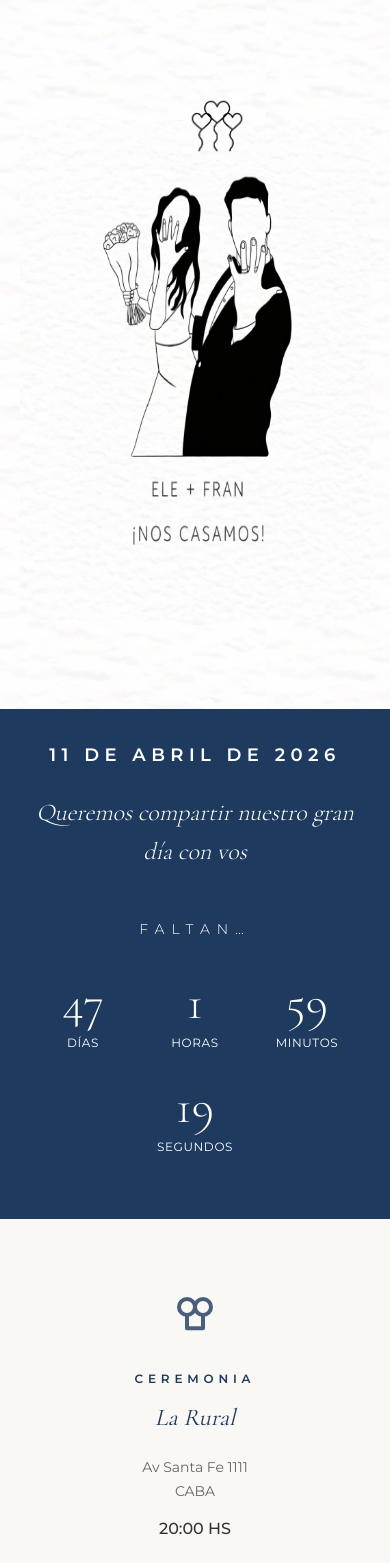
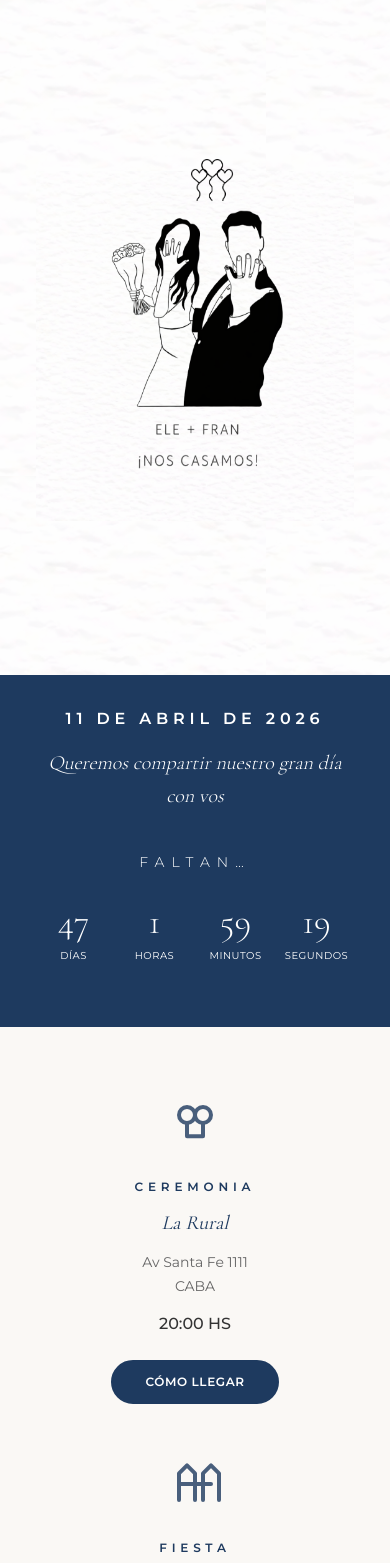
Before and after one commit to pabloisrael/wedding-invite, a Next.js app: page / in a window 390 px wide. Shown: the top 1563 px of the page. Built offline with nearby package versions, Linux system fonts and the light colour scheme.

Commit message:
Fix responsiveness

```diff
--- a/app/components/Countdown.js
+++ b/app/components/Countdown.js
@@ -41,49 +41,49 @@ export default function Countdown() {
     <section className="pt-8 pb-16 md:pt-10 md:pb-20 text-center bg-secondary text-white">
       <div className="container mx-auto px-5 max-w-7xl">
         {/* Date */}
-        <div className="mb-12">
-          <div className="text-lg md:text-2xl tracking-[0.3em] mb-6 uppercase font-semibold">
+        <div className="mb-10 md:mb-12">
+          <div className="text-base md:text-2xl tracking-[0.3em] mb-4 md:mb-6 uppercase font-semibold">
             {CONFIG.date.day} DE {CONFIG.date.month} DE {CONFIG.date.year}
           </div>
-          <p className="font-heading text-2xl md:text-4xl font-light italic leading-relaxed">
+          <p className="font-heading text-xl md:text-4xl font-light italic leading-relaxed px-4">
             {CONFIG.subtitle}
           </p>
         </div>
 
         {/* Countdown */}
-        <h2 className="text-sm md:text-base tracking-[0.5em] mb-10 font-light uppercase">
+        <h2 className="text-sm md:text-base tracking-[0.5em] mb-8 md:mb-10 font-light uppercase">
           FALTAN…
         </h2>
-        <div className="flex justify-center gap-8 md:gap-12 flex-wrap">
-          <div className="min-w-[80px]">
-            <div className="font-heading text-5xl md:text-6xl font-light leading-none mb-2">
+        <div className="flex justify-center gap-4 md:gap-12 flex-wrap">
+          <div className="min-w-[65px] md:min-w-[80px]">
+            <div className="font-heading text-4xl md:text-6xl font-light leading-none mb-2">
               {timeLeft.days}
             </div>
-            <div className="text-xs md:text-sm tracking-wider uppercase">
+            <div className="text-[10px] md:text-sm tracking-wider uppercase">
               Días
             </div>
           </div>
-          <div className="min-w-[80px]">
-            <div className="font-heading text-5xl md:text-6xl font-light leading-none mb-2">
+          <div className="min-w-[65px] md:min-w-[80px]">
+            <div className="font-heading text-4xl md:text-6xl font-light leading-none mb-2">
               {timeLeft.hours}
             </div>
-            <div className="text-xs md:text-sm tracking-wider uppercase">
+            <div className="text-[10px] md:text-sm tracking-wider uppercase">
               Horas
             </div>
           </div>
-          <div className="min-w-[80px]">
-            <div className="font-heading text-5xl md:text-6xl font-light leading-none mb-2">
+          <div className="min-w-[65px] md:min-w-[80px]">
+            <div className="font-heading text-4xl md:text-6xl font-light leading-none mb-2">
               {timeLeft.minutes}
             </div>
-            <div className="text-xs md:text-sm tracking-wider uppercase">
+            <div className="text-[10px] md:text-sm tracking-wider uppercase">
               Minutos
             </div>
           </div>
-          <div className="min-w-[80px]">
-            <div className="font-heading text-5xl md:text-6xl font-light leading-none mb-2">
+          <div className="min-w-[65px] md:min-w-[80px]">
+            <div className="font-heading text-4xl md:text-6xl font-light leading-none mb-2">
               {timeLeft.seconds}
             </div>
-            <div className="text-xs md:text-sm tracking-wider uppercase">
+            <div className="text-[10px] md:text-sm tracking-wider uppercase">
               Segundos
             </div>
           </div>
--- a/app/components/EventsSection.js
+++ b/app/components/EventsSection.js
@@ -22,7 +22,7 @@ export default function EventsSection() {
               CEREMONIA
             </h3>
 
-            <h4 className="font-heading text-2xl md:text-3xl font-normal text-secondary mb-6 leading-tight italic">
+            <h4 className="font-heading text-xl md:text-3xl font-normal text-secondary mb-4 md:mb-6 leading-tight italic">
               {CONFIG.ceremony.name}
             </h4>
 
@@ -61,7 +61,7 @@ export default function EventsSection() {
               FIESTA
             </h3>
 
-            <h4 className="font-heading text-2xl md:text-3xl font-normal text-secondary mb-6 leading-tight italic">
+            <h4 className="font-heading text-xl md:text-3xl font-normal text-secondary mb-4 md:mb-6 leading-tight italic">
               {CONFIG.reception.name}
             </h4>
 
@@ -92,7 +92,7 @@ export default function EventsSection() {
         {/* Music Suggestions */}
         {CONFIG.music?.enabled && (
           <div className="text-center max-w-3xl mx-auto pt-8 border-t border-gray-300" id="music">
-            <h2 className="font-heading text-3xl md:text-4xl font-normal text-secondary mb-4 leading-tight">
+            <h2 className="font-heading text-2xl md:text-4xl font-normal text-secondary mb-4 leading-tight">
               {CONFIG.music.title}
             </h2>
             <p className="text-base md:text-lg text-textLight mb-8">
--- a/app/components/Hero.js
+++ b/app/components/Hero.js
@@ -10,15 +10,15 @@ export default function Hero() {
 
   return (
     <section
-      className="min-h-[84vh] flex flex-col justify-center items-center text-center px-5 pt-20 pb-12 textured-bg relative"
+      className="min-h-[80vh] md:min-h-[84vh] flex flex-col justify-center items-center text-center px-5 pt-12 md:pt-20 pb-8 md:pb-12 textured-bg relative"
       id="hero"
       style={heroStyle}
     >
-      <div className="z-10 max-w-3xl relative">
+      <div className="z-10 max-w-3xl relative px-4">
         {/* Monogram/Logo Area */}
         <div>
           {CONFIG.images.logo ? (
-            <img src={CONFIG.images.logo} alt="Monogram" className="h-[500px] md:h-[600px] mx-auto" />
+            <img src={CONFIG.images.logo} alt="Monogram" className="h-[350px] sm:h-[450px] md:h-[600px] mx-auto max-w-full" />
           ) : (
             <div className="font-heading text-7xl md:text-9xl font-light text-primary tracking-wider">
               {CONFIG.couple.name1.charAt(0)} <span className="text-textLight mx-2">y</span> {CONFIG.couple.name2.charAt(0)}
@@ -27,8 +27,8 @@ export default function Hero() {
         </div>
 
         {/* Hearts GIF - Overlaid */}
-        <div className="absolute -top-6 left-1/2 transform -translate-x-1/2 -translate-x-2 z-20">
-          <img src="/images/gallery/hearts.gif" alt="Hearts" className="h-[60px] md:h-20" />
+        <div className="absolute -top-4 md:-top-6 left-1/2 transform -translate-x-1/2 -translate-x-2 z-20">
+          <img src="/images/gallery/hearts.gif" alt="Hearts" className="h-[50px] sm:h-[60px] md:h-20" />
         </div>
       </div>
     </section>
--- a/app/components/InfoSection.js
+++ b/app/components/InfoSection.js
@@ -19,7 +19,7 @@ export default function InfoSection() {
   return (
     <section className="py-20 pb-32 bg-secondary text-white relative" id="info">
       <div className="container mx-auto px-5 max-w-4xl">
-        <h2 className="font-heading text-3xl md:text-4xl font-light text-center mb-12 italic">
+        <h2 className="font-heading text-2xl md:text-4xl font-light text-center mb-8 md:mb-12 italic px-4">
           Te contamos todos los detalles…
         </h2>
 
--- a/app/components/PhotoCarousel.js
+++ b/app/components/PhotoCarousel.js
@@ -43,7 +43,7 @@ export default function PhotoCarousel() {
               <img
                 src={photo}
                 alt={`Foto ${index + 1}`}
-                className="swiper-slide-image w-full h-[520px] object-cover rounded-[40px]"
+                className="swiper-slide-image w-full h-[380px] sm:h-[440px] md:h-[520px] object-cover rounded-[40px]"
               />
             </figure>
           </SwiperSlide>
--- a/app/components/RSVP.js
+++ b/app/components/RSVP.js
@@ -4,11 +4,16 @@ export default function RSVP() {
   return (
     <section className="py-20 text-center bg-background" id="rsvp">
       <div className="container mx-auto px-5 max-w-7xl">
-        <h2 className="font-heading text-3xl md:text-4xl font-normal mb-8 tracking-wide uppercase text-secondary">
+        {/* Confirmation GIF */}
+        <div className="flex justify-center mb-6 md:mb-8">
+          <img src="/images/gallery/confirmation.gif" alt="Confirmación" className="h-20 md:h-24" />
+        </div>
+
+        <h2 className="font-heading text-2xl md:text-4xl font-normal mb-6 md:mb-8 tracking-wide uppercase text-secondary px-4">
           {CONFIG.rsvp.title}
         </h2>
-        <div className="max-w-2xl mx-auto">
-          <h3 className="font-heading text-2xl md:text-3xl font-normal mb-6 leading-snug text-secondary">
+        <div className="max-w-2xl mx-auto px-4">
+          <h3 className="font-heading text-xl md:text-3xl font-normal mb-4 md:mb-6 leading-snug text-secondary italic">
             {CONFIG.rsvp.subtitle}
           </h3>
           <p className="text-base md:text-lg leading-relaxed mb-8 whitespace-pre-line text-text">
@@ -23,7 +28,7 @@ export default function RSVP() {
             {CONFIG.rsvp.buttonText}
           </a>
         </div>
-        <p className="font-heading text-3xl md:text-4xl mt-12 font-normal text-secondary italic">
+        <p className="font-heading text-2xl md:text-4xl mt-8 md:mt-12 font-normal text-secondary italic">
           ¡A celebrar!
         </p>
       </div>
```
Also changed, not shown: public/images/gallery/confirmation.gif (added).
